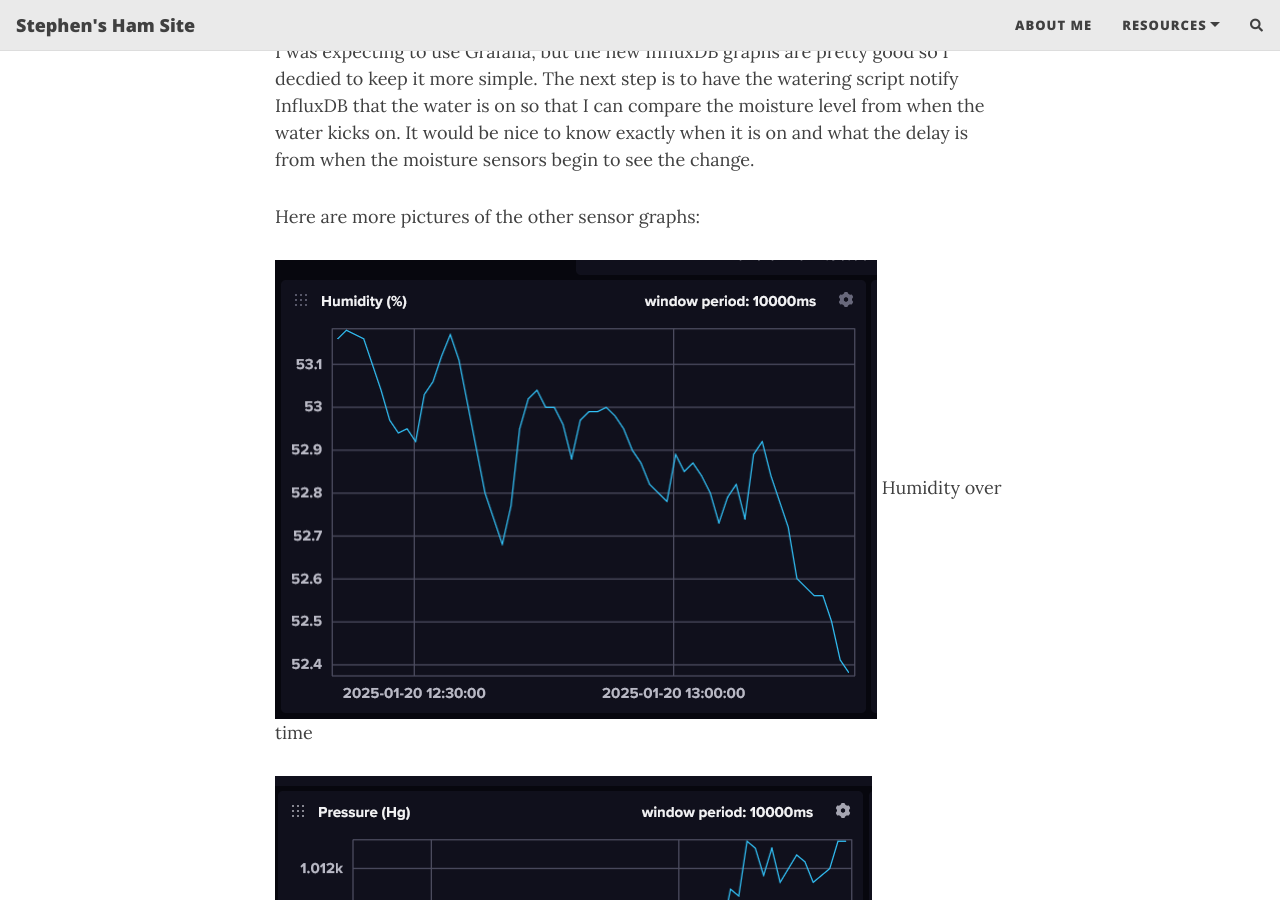
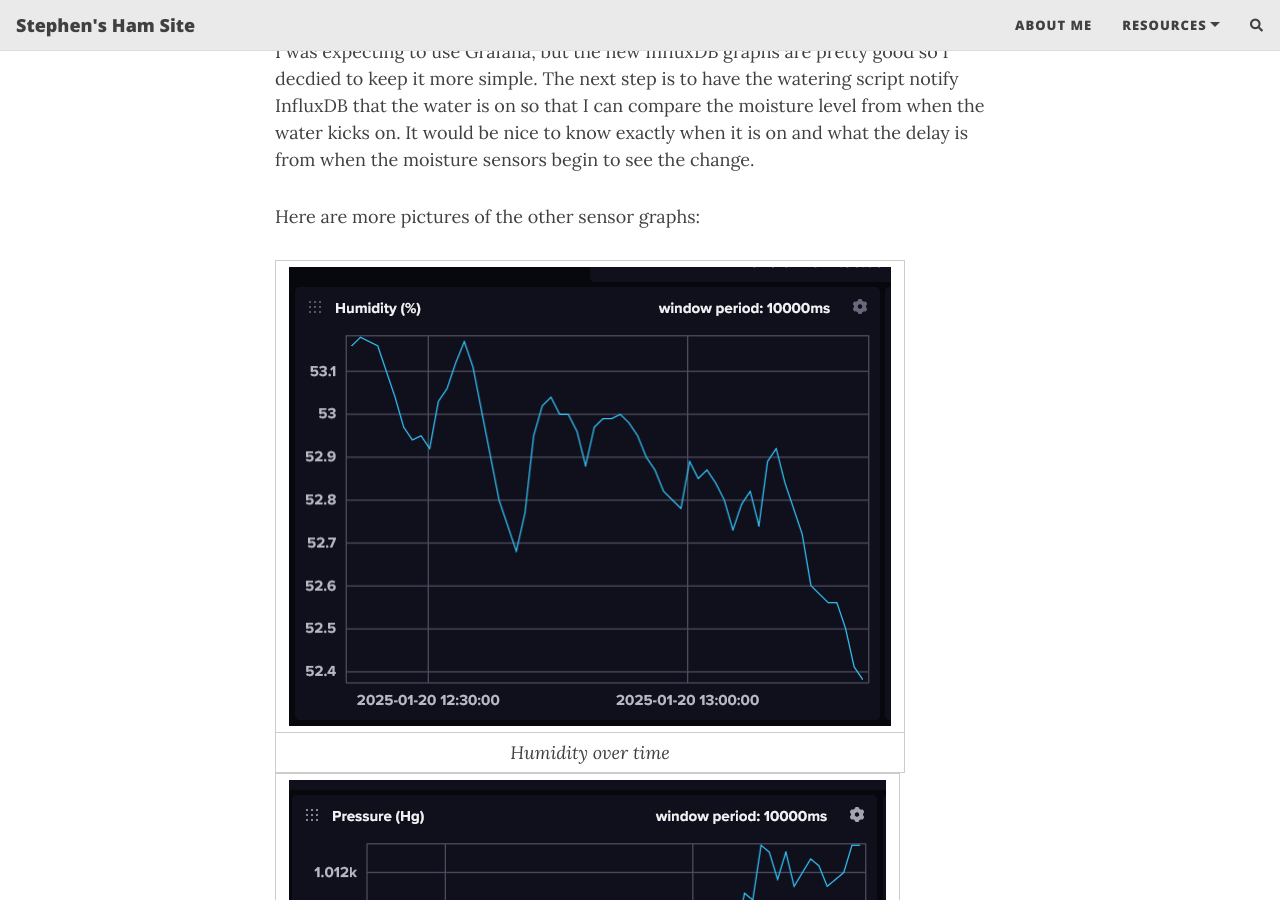
Before and after one commit to sshamilton/sshamilton.github.io, a Jekyll site: the page built from _posts/2025-01-20-automated-garden.md, in a window 1280 px wide and 900 px high, scrolled down 1023 px. Built offline with Jekyll 4.4.1, drawn with Linux system fonts in a browser that asks for light colours; nearby versions of some CDN libraries; comment, search, counter and statistics services are not loaded.

Commit message:
Update 2025-01-20-automated-garden.md

```diff
--- a/_posts/2025-01-20-automated-garden.md
+++ b/_posts/2025-01-20-automated-garden.md
@@ -25,17 +25,21 @@ what the delay is from when the moisture sensors begin to see the change.
 
 Here are more pictures of the other sensor graphs:
 
-![Humidity](/assets/img/humidity.png)
-Humidity over time
+|![Humidity](/assets/img/humidity.png)|
+|:--:|
+|*Humidity over time*|
 
-![Pressure](/assets/img/pressure.png)
-Pressure over time.
+|![Pressure](/assets/img/pressure.png)|
+|:--:|
+|*Pressure over time.*|
 
-![Soil Sensor](/assets/img/soil-sensor.png)
-This is the soil sensor I'm using.
+|![Soil Sensor](/assets/img/soil-sensor.png)|
+|:--:|
+|*This is the soil sensor I'm using.*|
 
-![Temperature Sensor](/assets/img/temp-sensor.png)
-This is the temperature/humidity/pressure sensor I'm using.
+|![Temperature Sensor](/assets/img/temp-sensor.png)|
+|:--:|
+|*This is the temperature/humidity/pressure sensor I'm using.*|
 
 
 The code for this project is located here: [Autogarden](https://github.com/sshamilton/autogarden/tree/main)
```
